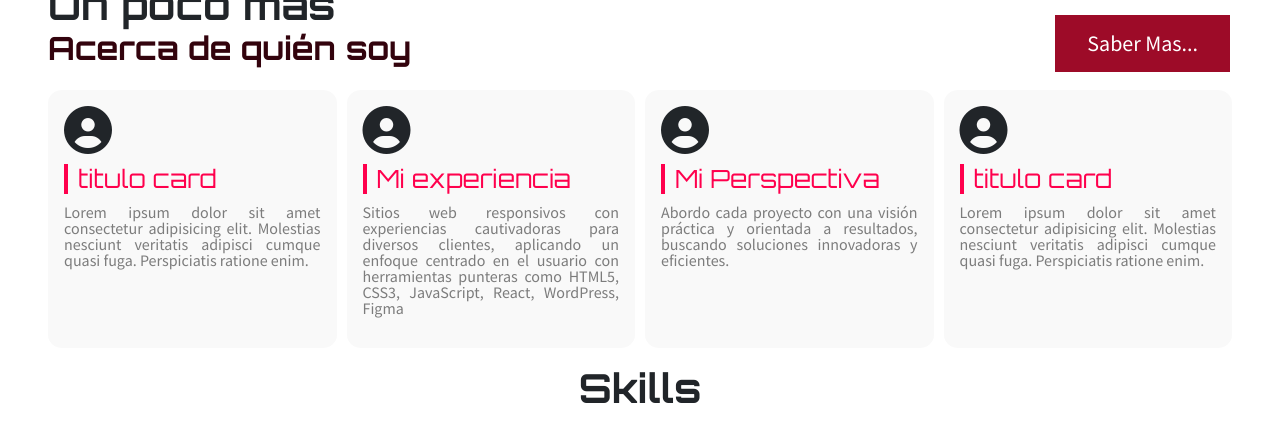
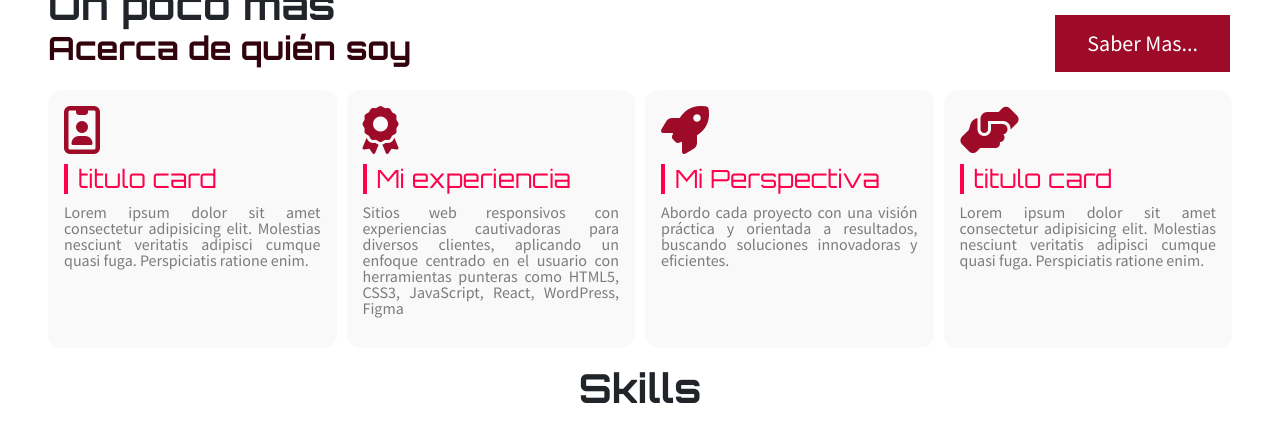
Before and after one commit to alexronald/miPortafolio, a plain HTML site: page index.html in a window 1280 px wide. Shown: the part 1081-1514 px from the top of the page. Drawn offline with nearby package versions, Linux system fonts and the light colour scheme; a web font is replaced by a local one.

Commit message:
27-04-24

```diff
--- a/index.html
+++ b/index.html
@@ -106,8 +106,8 @@
             </div>
         <div class="about__container">
             <div class="about__card">
-                <div>
-                    <i class="fa fa-3x fa-user-circle" aria-hidden="true"></i>
+                <div class="about__card__icon">
+                    <i class="fa fa-3x fa-id-badge"></i>
                 </div>
                 <div class="about__card__title">
                     <h3>titulo card</h3>
@@ -117,8 +117,8 @@
                 </div>
             </div>
             <div class="about__card">
-                <div>
-                    <i class="fa fa-3x fa-user-circle" aria-hidden="true"></i>
+                <div class="about__card__icon">
+                    <i class="fa-solid fa-3x fa-award"></i>
                 </div>
                 <div class="about__card__title">
                     <h3>Mi experiencia</h3>
@@ -128,8 +128,8 @@
                 </div>
             </div>
             <div class="about__card">
-                <div>
-                    <i class="fa fa-3x fa-user-circle" aria-hidden="true"></i>
+                <div class="about__card__icon">
+                    <i class="fa-solid fa-3x fa-rocket"></i>
                 </div>
                 <div class="about__card__title">
                     <h3>Mi Perspectiva</h3>
@@ -139,8 +139,8 @@
                 </div>
             </div>
             <div class="about__card">
-                <div>
-                    <i class="fa fa-3x fa-user-circle" aria-hidden="true"></i>
+                <div class="about__card__icon">
+                    <i class="fa-solid fa-3x fa-handshake-angle"></i>
                 </div>
                 <div class="about__card__title">
                     <h3>titulo card</h3>
```
